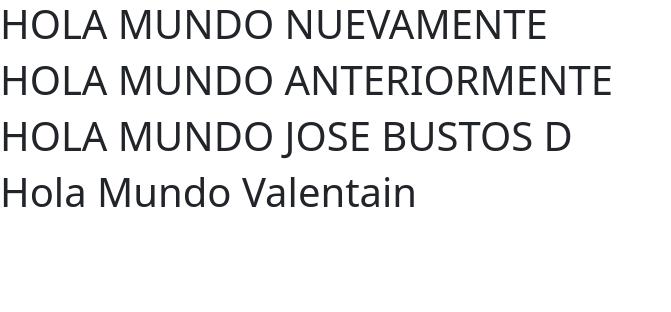
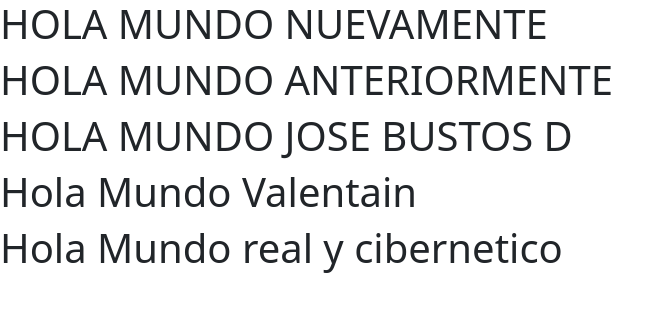
Before and after one commit to yola2405/Portafolio2-1, a plain HTML site: page index.html in a window 1280 px wide. Shown: the whole page, without its empty margins (0-671 px from the left). Drawn offline with nearby package versions, Linux system fonts and the light colour scheme.

Commit message:
cambios2

```diff
--- a/index.html
+++ b/index.html
@@ -13,6 +13,7 @@
     <h1>HOLA MUNDO ANTERIORMENTE</h1>
     <h1>HOLA MUNDO JOSE BUSTOS D</h1>
     <h1>Hola Mundo Valentain</h1>
+    <h1>Hola Mundo real y cibernetico</h1>
 
     <script src="https://cdn.jsdelivr.net/npm/bootstrap@5.3.0-alpha3/dist/js/bootstrap.bundle.min.js" integrity="sha384-ENjdO4Dr2bkBIFxQpeoTz1HIcje39Wm4jDKdf19U8gI4ddQ3GYNS7NTKfAdVQSZe" crossorigin="anonymous"></script>
 </body>
```
